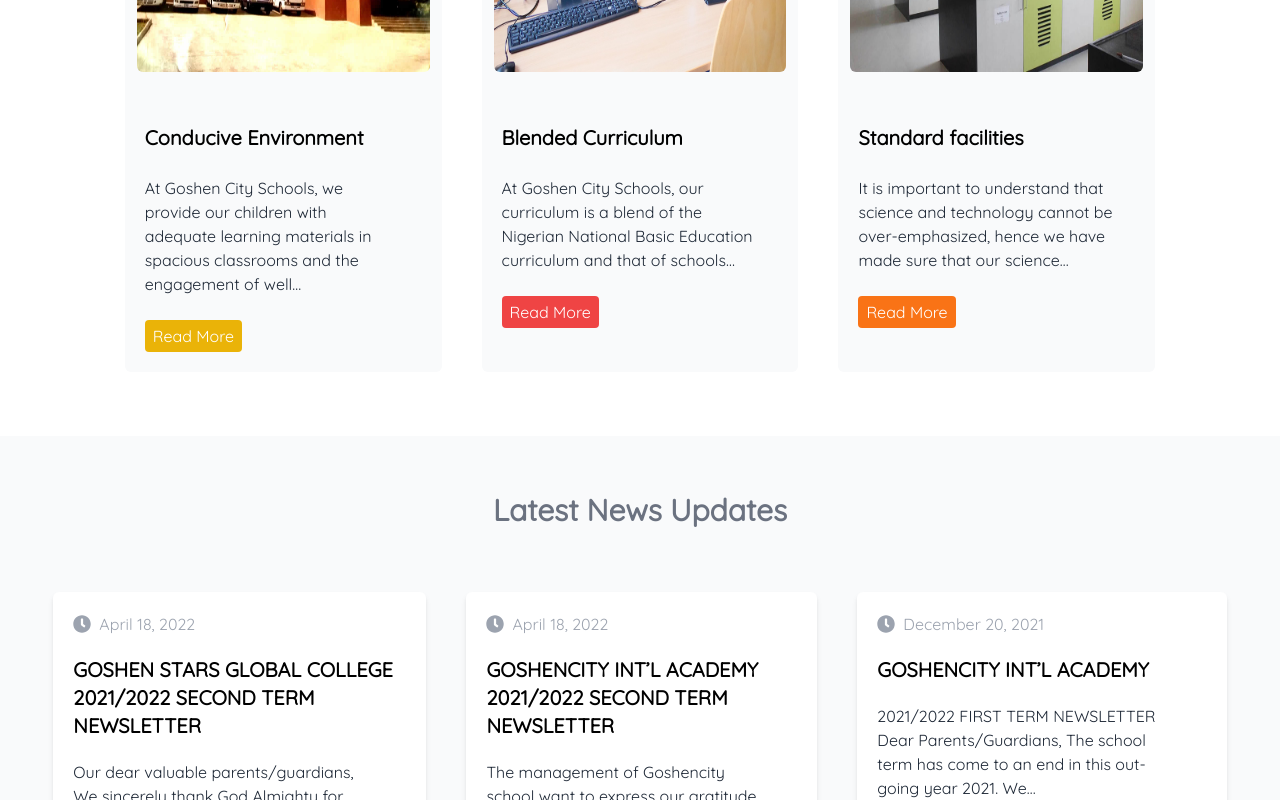
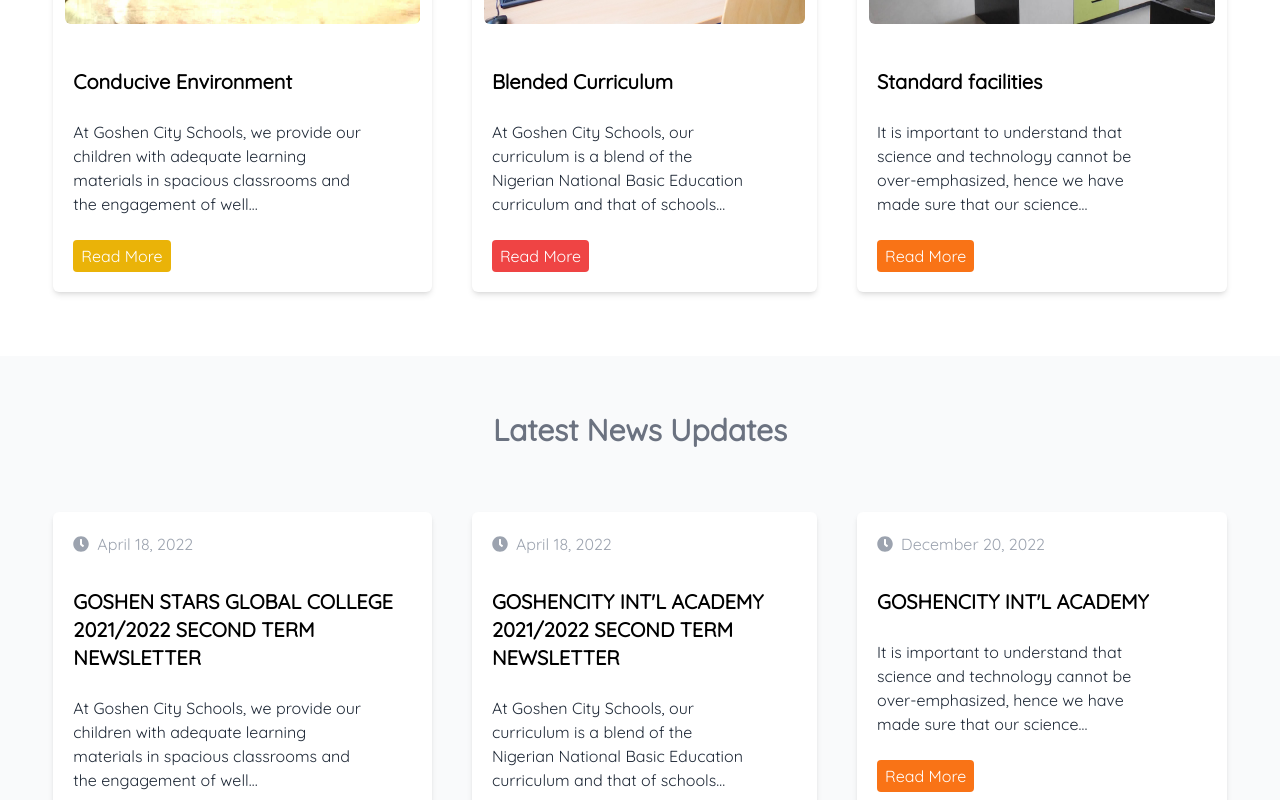
Before and after one commit to DivineDomokuma10/goshen-city-school-landing-page, a Next.js app: page / in a window 1280 px wide. Shown: the part 2140-2940 px from the top of the page. Built offline with nearby package versions, Linux system fonts and the light colour scheme.

Commit message:
made a reusable card componet

```diff
--- a/app/page.js
+++ b/app/page.js
@@ -2,10 +2,10 @@
 
 import { useState } from "react";
 import DropDown from "@/components/DropDown";
-import PageHeader from "@/components/PageHeader";
+import PageHeader from "@/components/NavSection";
 import { NavLinksContext } from "@/context/NavLinkContext";
 import Hero from "@/components/Hero";
-import SectionOne from "@/components/SectionOne";
+import SectionOne from "@/components/AspirationSection";
 import SectionTwo from "@/components/SectionTwo";
 import SectionThree from "@/components/SectionThree";
 import SectionFour from "@/components/SectionFour";
@@ -57,14 +57,17 @@
       text: "Login",
       childIsOpen: false,
       hoverColor: "hover:text-pink-400",
-      children: [
-        { text: "Staff Login", path: "https://Goshen-portal.vercel.app" },
-        { text: "Student Login", path: "https://Goshen-portal.vercel.app" },
-      ],
+      path: "https://Goshen-portal.vercel.app",
+      children: [],
     },
   ]);
 
-  const toggleDropMenu = () => setShowDropMenu(!showDropMenu);
+  const toggleDropMenu = () => {
+    setShowDropMenu(!showDropMenu);
+    setNavLinks((prev) =>
+      prev.map((navLink) => ({ ...navLink, childIsOpen: false }))
+    );
+  };
 
   const toggleSubDropDown = (text) => {
     const newValue = navLinks.map((navLink) => {
--- a/components/SectionOne.jsx
+++ b/components/AspirationSection.jsx
@@ -26,7 +26,7 @@
   },
 ];
 
-const SectionOne = () => {
+const AspirationSection = () => {
   return (
     <main className="w-full flex flex-col text-gray-600 space-y-9 lg:flex-row lg:space-y-0 lg:py-10 lg:items-center">
       {templateDatas.map((data) => (
@@ -51,4 +51,4 @@
   );
 };
 
-export default SectionOne;
+export default AspirationSection;
--- /dev/null
+++ b/components/Card.jsx
@@ -0,0 +1,32 @@
+/* eslint-disable @next/next/no-img-element */
+import React from "react";
+import { FaClock } from "react-icons/fa";
+
+const Card = ({ img, date, text, title, bgColor }) => {
+  return (
+    <div className="flex flex-col space-y-3 bg-white shadow-md transition rounded-md hover:scale-105">
+      {img && (
+        <div className="overflow-hidden p-3">
+          <img src={img} alt={title} className="w-full h-60 rounded-md" />
+        </div>
+      )}
+      {date && (
+        <div className="flex space-x-2 items-center pl-5 pt-5">
+          <FaClock className="text-gray-400" />{" "}
+          <p className="text-gray-400">{date}</p>
+        </div>
+      )}
+      <div className="flex flex-col space-y-6 py-5 px-5">
+        <h2 className={`text-xl font-bold lg:2xl`}>{title}</h2>
+        <p className="pr-10 text-gray-800">{text}</p>
+        <button
+          className={`w-fit px-2 py-1 font-medium text-white ${bgColor} rounded transition hover:scale-105`}
+        >
+          Read More
+        </button>
+      </div>
+    </div>
+  );
+};
+
+export default Card;
--- a/components/DropDown.jsx
+++ b/components/DropDown.jsx
@@ -1,6 +1,6 @@
 import { motion } from "framer-motion";
 import React, { useContext } from "react";
-import { textColors } from "./PageHeader";
+import { textColors } from "./NavSection";
 import NavLinksContext from "@/context/NavLinkContext";
 
 const DropDown = () => {
@@ -13,27 +13,37 @@
       className="w-5/6 h-screen flex left-0 flex-col z-50 p-5 shadow-xl fixed bg-gray-100 lg:hidden"
     >
       {navLinks.map((navLink, index) => (
-        <div key={navLink.text} className="py-1">
+        <div key={navLink.text} className="w-full py-1">
           <motion.div
             initial={{ x: -70, opacity: 0 }}
             animate={{ x: 0, opacity: 1 }}
             transition={{ duration: 0.2 * index }}
             key={navLink.text}
-            className="py-2"
+            className="w-full py-2"
           >
-            <motion.div
+            {navLink.children.length !== 0 ? (
+              <motion.span
                 initial={{ x: -70, opacity: 0 }}
                 animate={{ x: 0, opacity: 1 }}
                 transition={{ duration: 0.2 * index }}
                 onClick={() => toggleSubDropDown(navLink.text)}
-              className={`font-semibold p-2 rounded-md border-b hover:bg-gray-200`}
+                className={`w-full font-semibold p-2 rounded-md border-b hover:bg-gray-200`}
               >
-              {navLink.children.length !== 0 ? (
-                <span>{navLink.text}</span>
+                {navLink.text}
+              </motion.span>
             ) : (
-                <a href="">{navLink.text}</a>
+              <motion.a
+                initial={{ x: -70, opacity: 0 }}
+                animate={{ x: 0, opacity: 1 }}
+                transition={{ duration: 0.2 * index }}
+                onClick={() => toggleSubDropDown(navLink.text)}
+                className={`w-full font-semibold p-2 rounded-md border-b hover:bg-gray-200`}
+                href={navLink.path}
+              >
+                {navLink.text}
+              </motion.a>
             )}
-            </motion.div>
+
             {navLink.children.length !== 0 ? (
               navLink.childIsOpen ? (
                 <motion.div
--- a/components/PageHeader.jsx
+++ b/components/NavSection.jsx
@@ -15,7 +15,7 @@
   "text-pink-500",
 ];
 
-const PageHeader = () => {
+const NavSection = () => {
   const { navLinks, toggleDropMenu, showDropMenu } =
     useContext(NavLinksContext);
 
@@ -67,4 +67,4 @@
   );
 };
 
-export default PageHeader;
+export default NavSection;
--- a/components/SectionFour.jsx
+++ b/components/SectionFour.jsx
@@ -1,23 +1,7 @@
 import React from "react";
-import SectionFourCards from "./SectionFourCards";
+import Card from "./Card";
 
-const templateDatas = [
-  {
-    date: "April 18, 2022",
-    title: "GOSHEN STARS GLOBAL COLLEGE 2021/2022 SECOND TERM NEWSLETTER",
-    text: `Our dear valuable parents/guardians, We sincerely thank God Almighty for bringing us again to the end of another term successfully,…`,
-  },
-  {
-    date: "April 18, 2022",
-    title: "GOSHENCITY INT’L ACADEMY 2021/2022 SECOND TERM NEWSLETTER",
-    text: `The management of Goshencity school want to express our gratitude to the Almighty God for His mercy towards us through…`,
-  },
-  {
-    date: "December 20, 2021",
-    title: "GOSHENCITY INT’L ACADEMY",
-    text: `2021/2022 FIRST TERM NEWSLETTER Dear Parents/Guardians, The school term has come to an end in this out-going year 2021. We…`,
-  },
-];
+import { templateDatas } from "./SectionThree";
 
 const SectionFour = () => {
   return (
@@ -27,7 +11,13 @@
       </h1>
       <div className="w-full flex flex-col space-y-16 px-5 md:px-16 lg:w-11/12 lg:flex-row lg:justify-center lg:space-y-0 lg:px-0 lg:space-x-10">
         {templateDatas.map((data) => (
-          <SectionFourCards key={data.title} {...data} />
+          <Card
+            date={data.date}
+            key={data.title}
+            text={data.text}
+            title={data.titleTwo}
+            bgColor={data.bgColor}
+          />
         ))}
       </div>
     </section>
--- a/components/SectionFourCards.jsx
+++ /dev/null
@@ -1,22 +0,0 @@
-import React from "react";
-import { FaClock } from "react-icons/fa";
-
-const SectionFourCards = ({ title, text, date }) => {
-  return (
-    <div className="flex flex-col space-y-5 bg-white p-5 shadow-md transition rounded-md hover:scale-105">
-      <div className="flex space-x-2 items-center">
-        <FaClock className="text-lg text-gray-400" />{" "}
-        <p className="text-gray-400">{date}</p>
-      </div>
-      <h3 className="text-xl font-bold lg:2xl">{title}</h3>
-      <p className="pr-10 text-gray-800">{text}</p>
-      <button
-        className={`w-fit px-2 py-1 font-medium text-white bg-red-500 rounded transition hover:scale-105`}
-      >
-        Read More
-      </button>
-    </div>
-  );
-};
-
-export default SectionFourCards;
--- a/components/SectionThree.jsx
+++ b/components/SectionThree.jsx
@@ -1,23 +1,30 @@
 import React from "react";
-import SectionThreeCards from "./SectionThreeCards";
 
-const templateDatas = [
+import Card from "./Card";
+
+export const templateDatas = [
   {
     img: "/Building.jpg",
+    date: "April 18, 2022",
     bgColor: "bg-yellow-500",
-    title: "Conducive Environment",
+    titleOne: "Conducive Environment",
+    titleTwo: "GOSHEN STARS GLOBAL COLLEGE 2021/2022 SECOND TERM NEWSLETTER",
     text: `At Goshen City Schools, we provide our children with adequate learning materials in spacious classrooms and the engagement of well…`,
   },
   {
+    date: "April 18, 2022",
     img: "/computer-room.jpg",
     bgColor: "bg-red-500",
-    title: "Blended Curriculum",
+    titleOne: "Blended Curriculum",
+    titleTwo: "GOSHENCITY INT'L ACADEMY 2021/2022 SECOND TERM NEWSLETTER",
     text: `At Goshen City Schools, our curriculum is a blend of the Nigerian National Basic Education curriculum and that of schools…`,
   },
   {
+    date: "December 20, 2022",
     img: "/Lab1.jpg",
     bgColor: "bg-orange-500",
-    title: "Standard facilities",
+    titleOne: "Standard facilities",
+    titleTwo: "GOSHENCITY INT'L ACADEMY",
     text: `It is important to understand that science and technology cannot be over-emphasized, hence we have made sure that our science…`,
   },
 ];
@@ -30,7 +37,13 @@
       </h1>
       <div className="w-full flex flex-col space-y-16 px-5 md:px-16 lg:w-11/12 lg:flex-row lg:justify-center lg:space-y-0 lg:px-0 lg:space-x-10">
         {templateDatas.map((data) => (
-          <SectionThreeCards key={data.title} {...data} />
+          <Card
+            key={data.title}
+            text={data.text}
+            title={data.titleOne}
+            bgColor={data.bgColor}
+            img={data.img}
+          />
         ))}
       </div>
     </section>
--- a/components/SectionThreeCards.jsx
+++ /dev/null
@@ -1,27 +0,0 @@
-/* eslint-disable @next/next/no-img-element */
-import React from "react";
-
-const SectionThreeCards = ({ img, bgColor, title, text }) => {
-  return (
-    <div className="w-full flex flex-col space-y-10 bg-gray-50 rounded-md lg:w-[27%]">
-      <div className="overflow-hidden p-3">
-        <img
-          src={img}
-          alt={title}
-          className="w-full h-72 transition hover:scale-110 rounded-md"
-        />
-      </div>
-      <div className="flex flex-col space-y-6 pl-5 pb-5">
-        <h2 className={`text-xl font-bold lg:2xl`}>{title}</h2>
-        <p className="pr-10 text-gray-800">{text}</p>
-        <button
-          className={`w-fit px-2 py-1 font-medium text-white ${bgColor} rounded transition hover:scale-105`}
-        >
-          Read More
-        </button>
-      </div>
-    </div>
-  );
-};
-
-export default SectionThreeCards;
```
Lines whose indentation alone changed are shown as unchanged.
